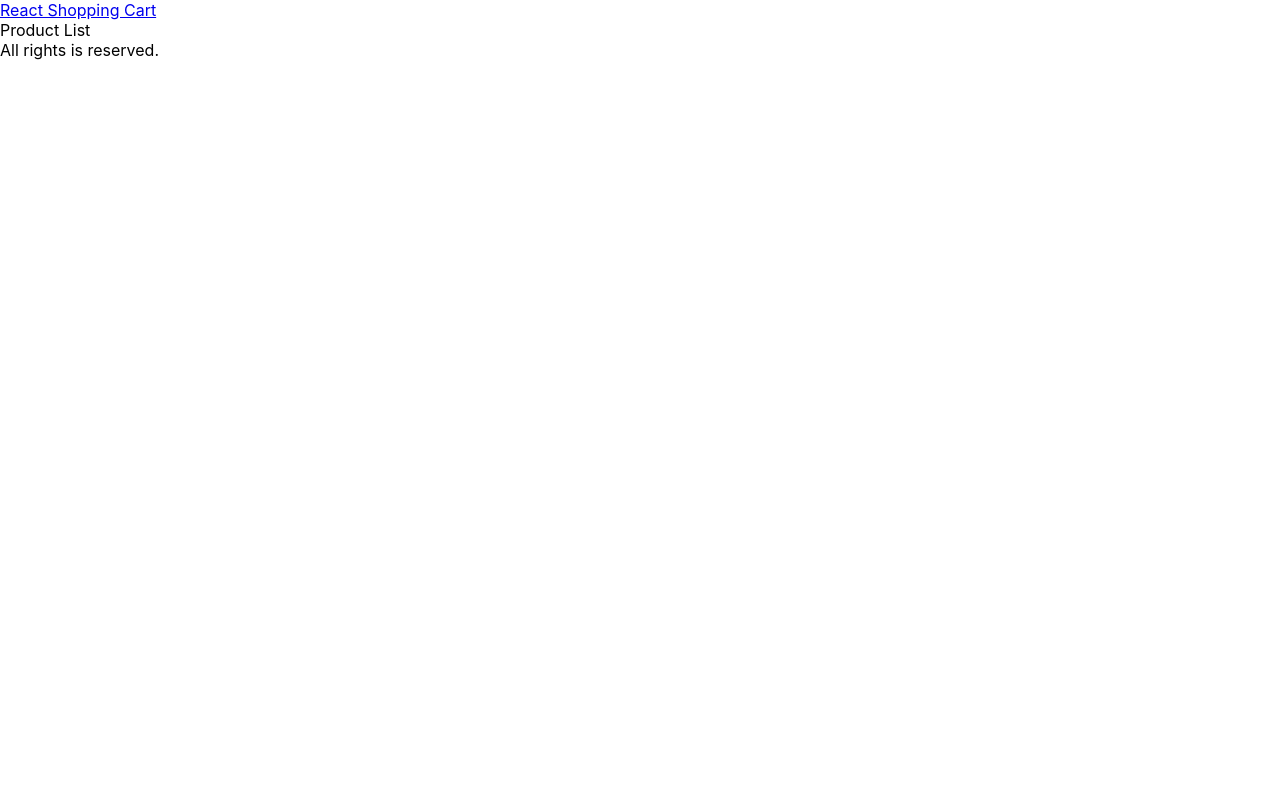
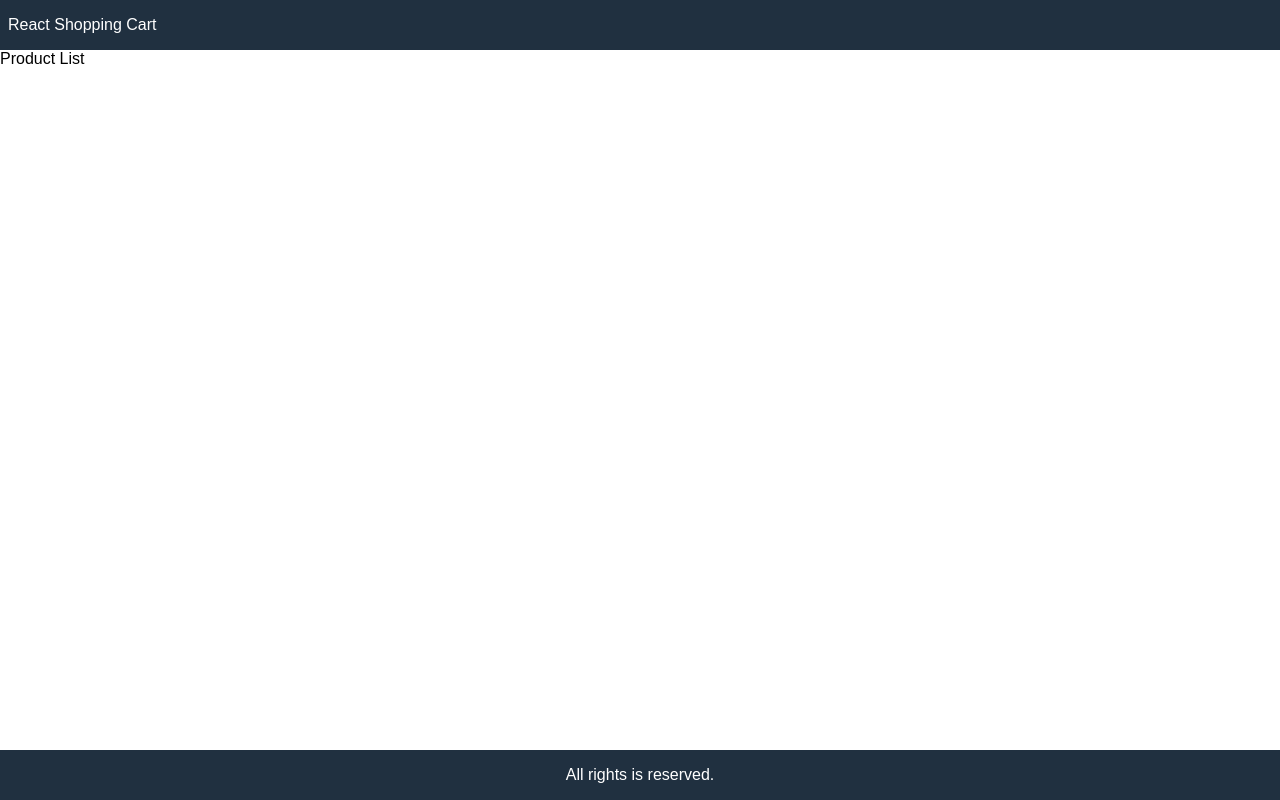
Before and after one commit to pawank121/react-shopping-cart, a React (Create React App) app: page / in a window 1280 px wide. Built offline with nearby package versions, Linux system fonts and the light colour scheme.

Commit message:
template home page

```diff
--- a/src/App.js
+++ b/src/App.js
@@ -12,7 +12,7 @@
       </main>
       <footer>
         All rights is reserved.
-      </footer>
+       </footer>
     </div>
   );
 }
--- a/src/index.css
+++ b/src/index.css
@@ -1,13 +1,57 @@
-body {
-  margin: 0;
-  font-family: -apple-system, BlinkMacSystemFont, 'Segoe UI', 'Roboto', 'Oxygen',
-    'Ubuntu', 'Cantarell', 'Fira Sans', 'Droid Sans', 'Helvetica Neue',
-    sans-serif;
-  -webkit-font-smoothing: antialiased;
-  -moz-osx-font-smoothing: grayscale;
+html {
+    font-size: 62.5%;
+    box-sizing: border-box;
 }
 
-code {
-  font-family: source-code-pro, Menlo, Monaco, Consolas, 'Courier New',
-    monospace;
+body,
+#root {
+    height: 100vh;
+    margin: 0;
 }
+
+body,
+input,
+select,
+textarea {
+    font-size: 1.6rem;
+    font-family: Arial, Helvetica, sans-serif;
+}
+
+.grid-container {
+    display: grid;
+    grid-template-areas: "header" "main" "footer";
+    grid-template-rows: 5rem 1fr 5rem;
+    grid-template-columns: 1fr;
+    height: 100%;
+}
+
+a:hover {
+    color: #ff8000;
+}
+
+header {
+    grid-area: header;
+    background-color: #203040;
+    color: white;
+    display: flex;
+    align-items: center;
+}
+
+header a {
+    color: #ffffff;
+    text-decoration: none;
+    padding: 0.5em;
+}
+
+main {
+    grid-area: main;
+}
+
+footer {
+    grid-area: footer;
+    background-color: #203040;
+    color: white;
+    display: flex;
+    justify-content: center;
+    align-items: center;
+}
```
